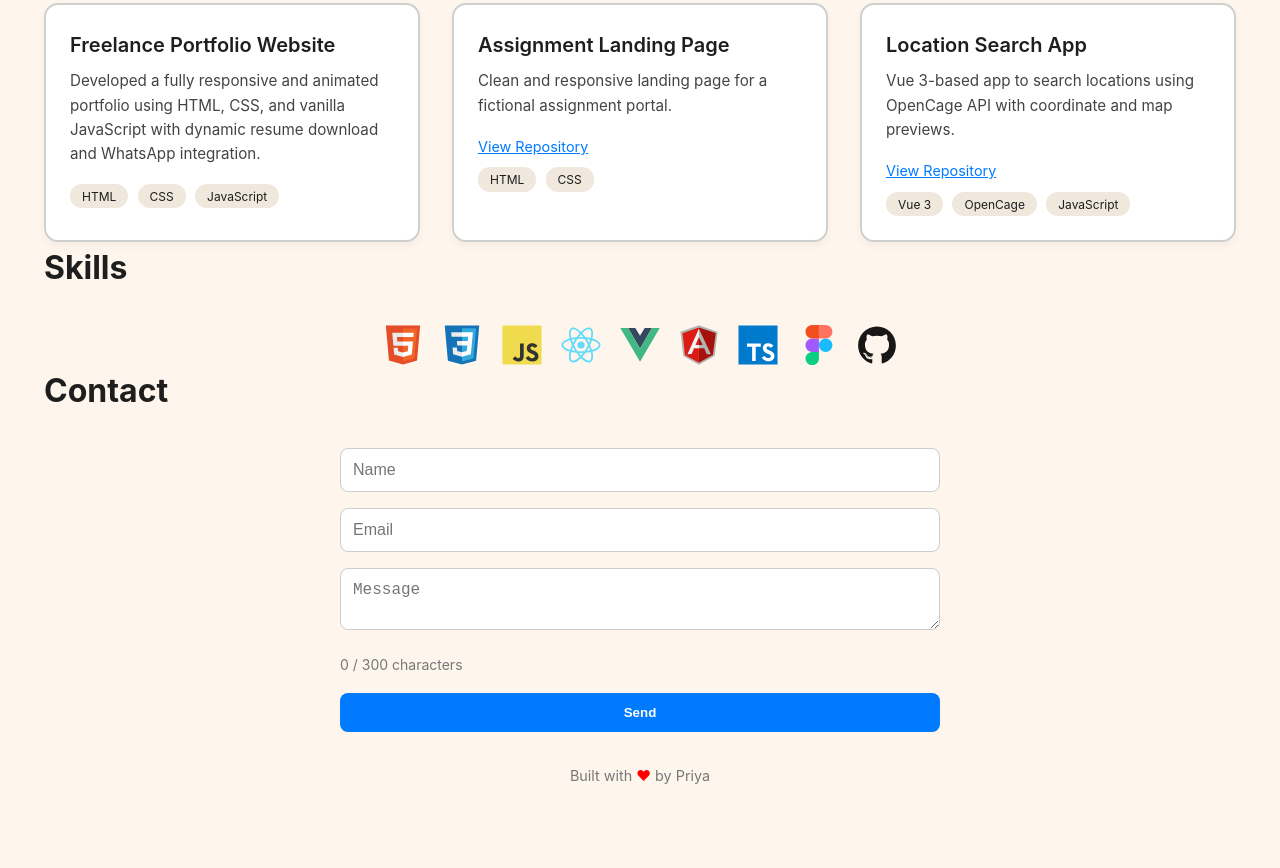
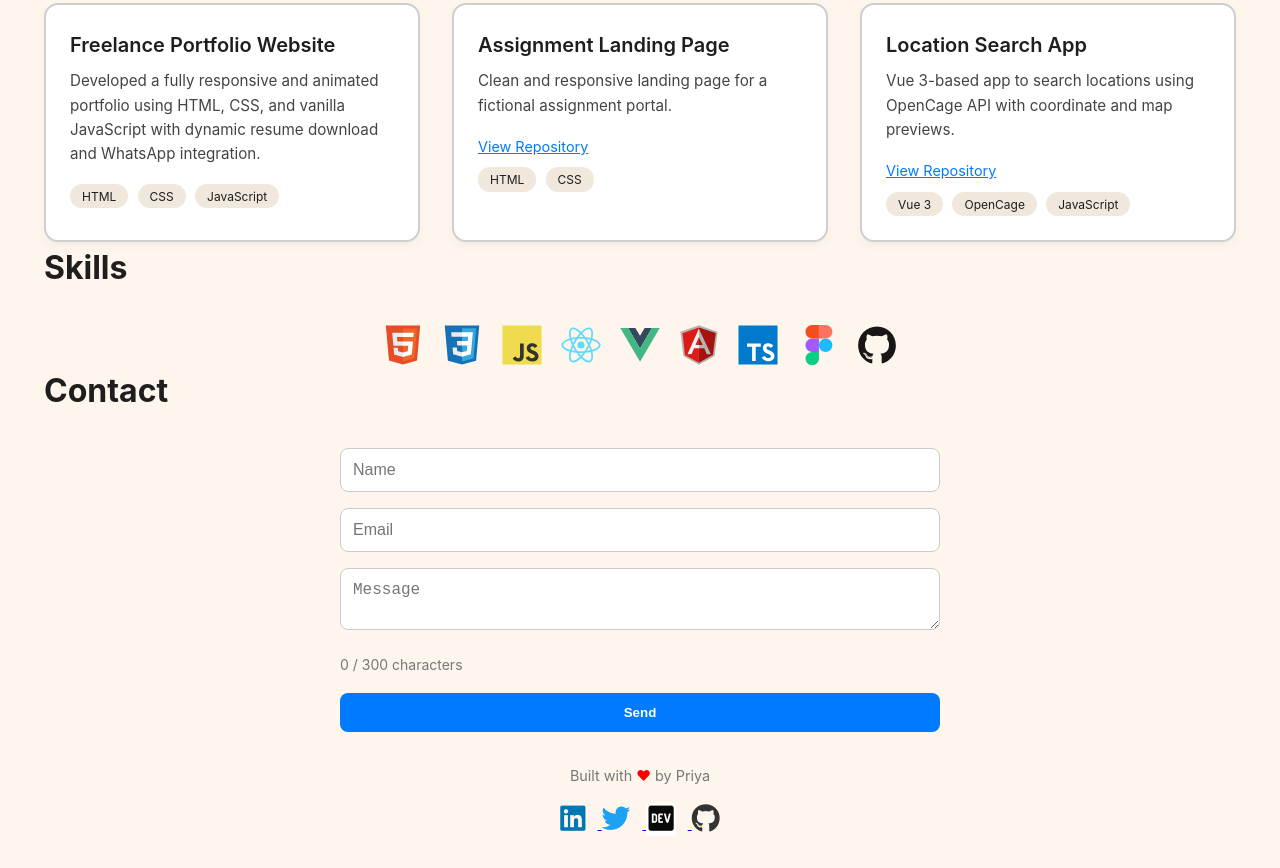
Before and after one commit to priyakh87/Portfolio-Project, a plain HTML site: page index.html in a window 1280 px wide. Shown: the part 728-1596 px from the top of the page. Before the commit the page ends 1547 px from the top, so only its background shows below. Drawn offline with nearby package versions, Linux system fonts and the light colour scheme.

Commit message:
social icons added

```diff
--- a/index.html
+++ b/index.html
@@ -6,15 +6,16 @@
     <meta name="viewport" content="width=device-width, initial-scale=1.0">
     <title>Portfolio | Priya</title>
     <link rel="stylesheet" href="css/main.css">
-   <!-- Replace old script -->
-   <script src="https://cdn.jsdelivr.net/npm/@emailjs/browser@4/dist/email.min.js"></script>
+    <link rel="stylesheet" href="https://cdnjs.cloudflare.com/ajax/libs/font-awesome/6.4.2/css/all.min.css">
+
+    <script src="https://cdn.jsdelivr.net/npm/@emailjs/browser@4/dist/email.min.js"></script>
     <script>
         (function () {
             emailjs.init('FhRAIYkh64IbqHjWS');
 
         })();
     </script>
-      <script type="module" src="/js/main.js" defer></script>
+    <script type="module" src="/js/main.js" defer></script>
 </head>
 
 <body>
@@ -124,6 +125,20 @@
     <footer>
         <div class="container">
             <p>Built with <span class="heart">&hearts;</span> by Priya</p>
+            <div class="social-links" style="margin-top:1rem;">
+                <a href="https://www.linkedin.com/in/priya-khanna-fed/" target="_blank" aria-label="LinkedIn" rel="noopener">
+                    <i class="fab fa-linkedin fa-2x" style="margin-right:12px; color:#0077b5;"></i>
+                </a>
+                <a href="https://twitter.com/priyakh87" target="_blank" aria-label="Twitter" rel="noopener">
+                    <i class="fab fa-twitter fa-2x" style="margin-right:12px; color:#1da1f2;"></i>
+                </a>
+                <a href="https://dev.to/priya_khanna_44234bba65fb" target="_blank" aria-label="Dev.to" rel="noopener">
+                    <i class="fab fa-dev fa-2x" style="margin-right:12px; color:#0a0a0a; background:#fff; border-radius:4px; padding:2px;"></i>
+                </a>
+                <a href="https://github.com/priyakh87" target="_blank" aria-label="GitHub" rel="noopener">
+                    <i class="fab fa-github fa-2x" style="color:#333;"></i>
+                </a>
+            </div>
         </div>
     </footer>
 
```
